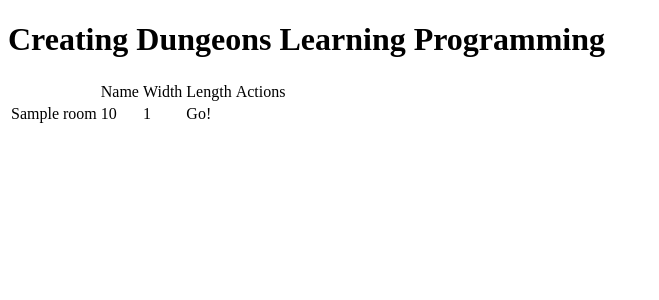
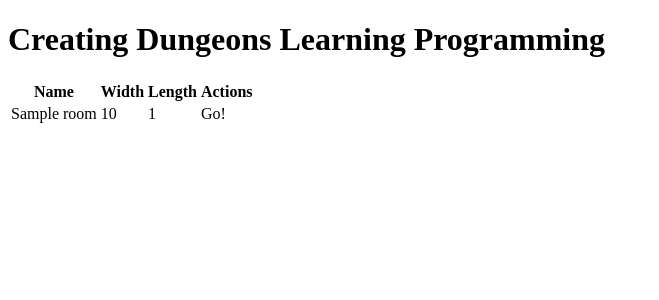
Before and after one commit to LeoKnox/django_dungeon, a Python web app: template rooms/templates/room/index.html in a window 1280 px wide. Shown: the top 300 px of the page, without its empty margins (0-659 px from the left). Run offline with Jinja, Linux system fonts and the light colour scheme; the template is opened without the code that fills it: most values are stand-ins (such as "Sample title", 1, 10 or a date in 2020).

Commit message:
Add files via upload

```diff
--- a/rooms/templates/room/index.html
+++ b/rooms/templates/room/index.html
@@ -4,12 +4,12 @@
 <h1>Creating Dungeons Learning Programming</h1>
 
 <table>
-    <th>
-        <td>Name</td>
-        <td>Width</td>
-        <td>Length</td>
-        <td>Actions</td>
-    </th>
+    <tr>
+        <th>Name</th>
+        <th>Width</th>
+        <th>Length</th>
+        <th>Actions</th>
+    </tr>
     {% for room in rooms %}
     <tr>
         <td>{{ room.name }}</td>
```
